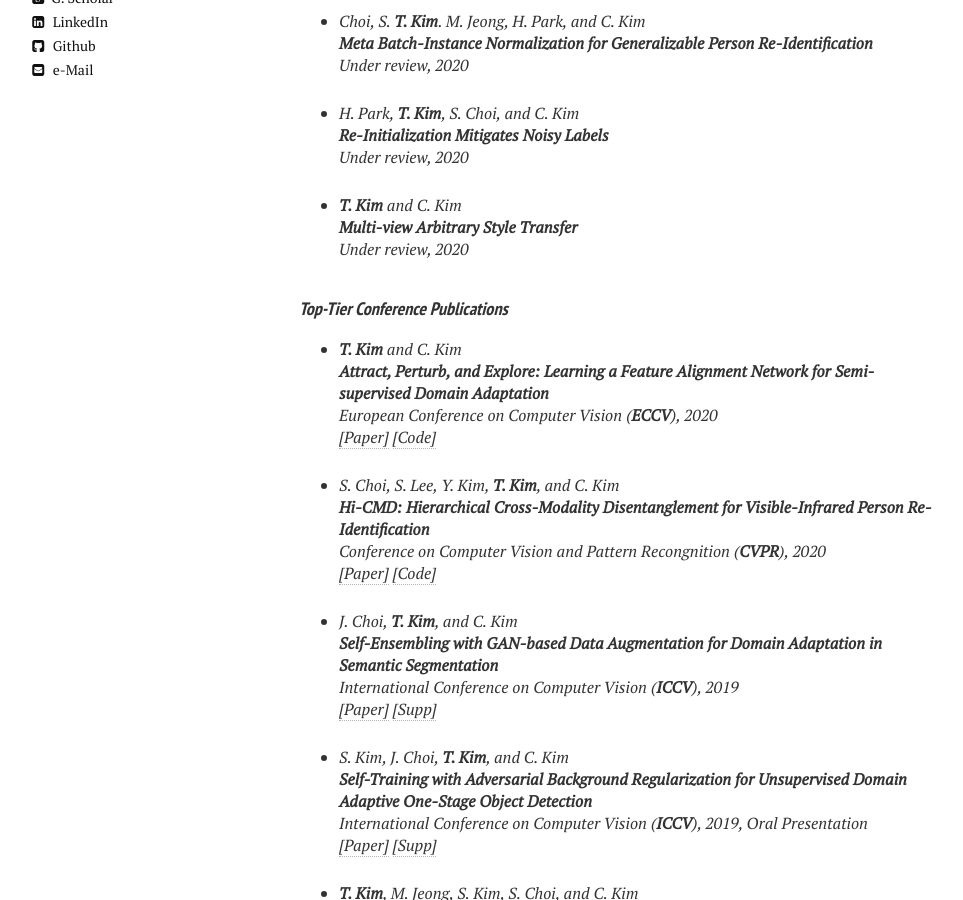
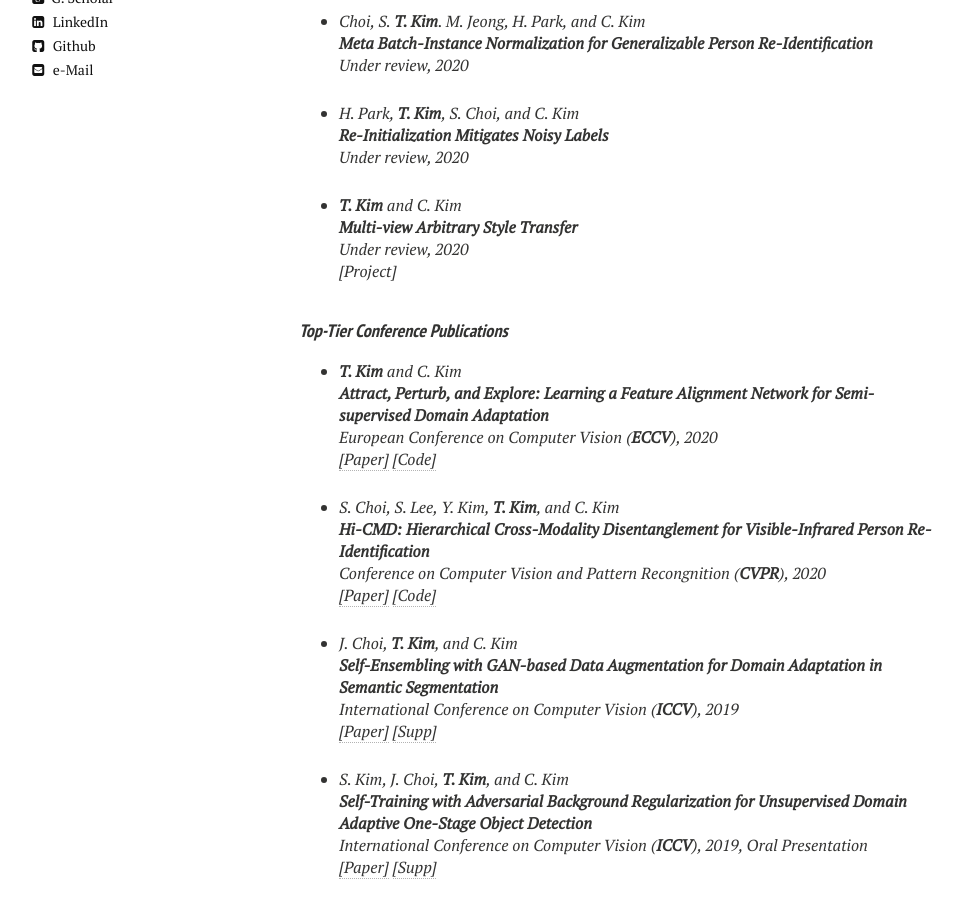
Before and after one commit to TKKim93/TKKim93.github.io, a Jekyll site: the page built from publications.md, in a window 1280 px wide and 900 px high, scrolled down 313 px. Shown: the whole window, without its empty margins (21-984 px from the left). Built offline with Jekyll 4.4.1, drawn with Linux system fonts in a browser that asks for light colours; nearby versions of some CDN libraries.

Commit message:
Update publications.html

```diff
--- a/_layouts/publications.html
+++ b/_layouts/publications.html
@@ -120,6 +120,7 @@
 	<br><b>Multi-view Arbitrary Style Transfer</b><br>
 	<i> Under review, 2020
 	<br />
+	<a href="https://tkkim93.github.io/projects/MVAST/" target="_blank">[Project]</a>
 <!-- 	<a href="https://arxiv.org/pdf/2007.09375.pdf" target="_blank">[Paper]</a> -->
 <!-- 	<a href="https://github.com/TKKim93/APE" target="_blank">[Code]</a> -->
 	<!-- <a href="javascript:toggleBibtex('')">[BibTeX]</a> -->
```
